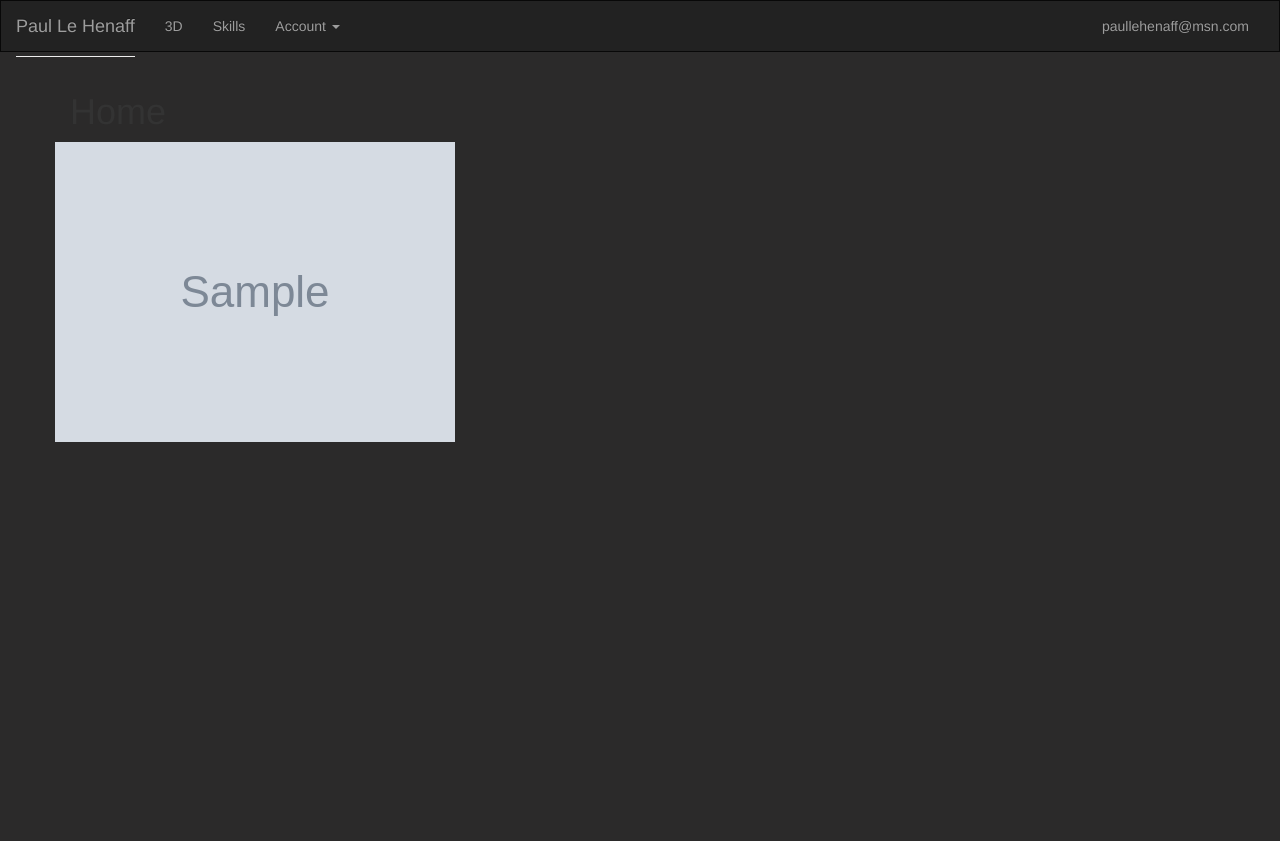
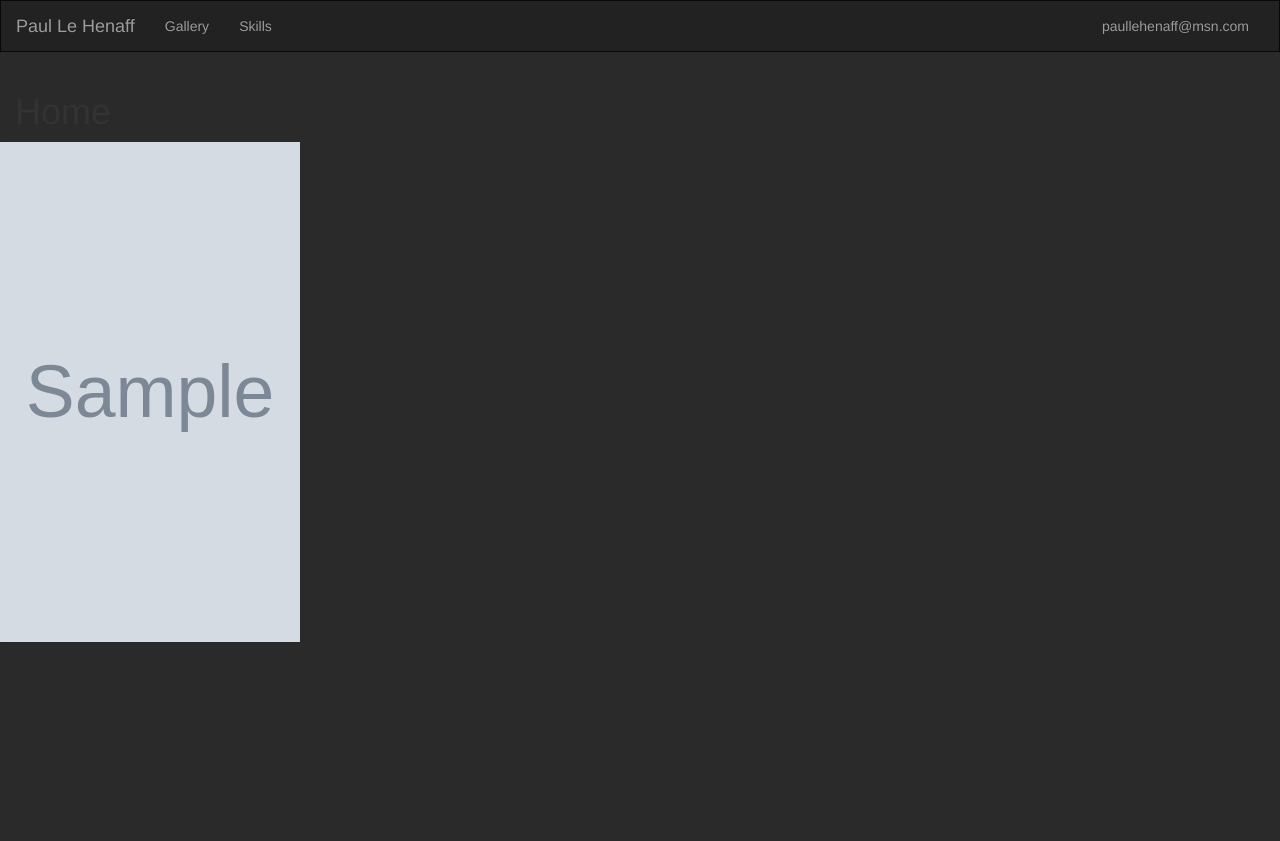
Before and after one commit to gordon13/portfolio, a Django app: template mainapp/templates/app/index.html in a window 1280 px wide. Shown: the top 841 px of the page. Run offline with Django 3.2, Linux system fonts and the light colour scheme; the template is opened without the code that fills it: most values are stand-ins (such as "Sample title", 1, 10 or a date in 2020); grey boxes marked "Sample" are stand-in pictures; some libraries are stand-ins or nearby versions.

Commit message:
Fixed media directory and Started work on gallery effects

```diff
--- a/app/settings.py
+++ b/app/settings.py
@@ -121,8 +121,8 @@
 
 STATIC_URL = '/static/'
 
-MEDIA_ROOT = os.path.join(BASE_DIR, '/media/')
-
+MEDIA_ROOT = os.path.abspath(os.path.dirname(__name__)) + '\mainapp\media\\'
+print(MEDIA_ROOT)
 MEDIA_URL = '/media/'
 
 
--- a/app/urls.py
+++ b/app/urls.py
@@ -27,3 +27,6 @@
     url(r'^threedee/$', views.threedee, name='threedee'),
     url(r'^skills/$', views.skills, name='skills'),
 ]
+
+if settings.DEBUG:
+    urlpatterns.append(url(r'^media/(?P<path>.*)$', 'django.views.static.serve', {'document_root': settings.MEDIA_ROOT, 'show_indexes': True}))
--- a/mainapp/static/css/theme.css
+++ b/mainapp/static/css/theme.css
@@ -6,8 +6,34 @@
     border-radius: 0px;
 }
 
-/* body */
+.brand .nametag {
+	border-radius: 50%;
+	background-color: green;
+}
+
+/*///////////  body /////////////*/
 body {
 	min-height: 2000px;
 	background-color: #2B2A2A;
 }
+
+/*//////////// gallery ////////////////*/
+.gallery .thumbnail{
+	display: inline-block;
+}
+
+/* thumbnails */
+.thumbnail {
+	/*background-image: url("http://i.stack.imgur.com/2OrtT.jpg");*/
+    background-position: 50%, 50%;
+    background-size: cover;
+    width:300px;
+    height:500px;
+	padding: 0;
+    border-radius: 0;
+	border: none;
+}
+.thumbnail .overlay {
+	background-color: rgba(12, 12, 12, 0.65);
+
+}
--- /dev/null
+++ b/mainapp/static/js/custom.js
@@ -0,0 +1,9 @@
+// gallery thumbnail darkening effect
+$(".thumbnail").mouseenter( function (){
+  console.log("mouse in")
+  $(".overlay").show();
+  $(this).find(".overlay").hide();
+}).mouseleave( function (){
+  console.log("mouse out");
+  $(".overlay").hide();
+});
--- a/mainapp/templates/app/index.html
+++ b/mainapp/templates/app/index.html
@@ -3,8 +3,12 @@
 {% load app_extras %}
 <h1>Home</h1>
 <div class="row">
+	<div class="gallery">
 	{% for piece in pieces %}
-		<img src="{{piece.image.url}}"></img>
+			<div class="thumbnail" style="background-image: url('{{piece.image.url}}');">
+				<div class="overlay" style="width: 100%; height: 100%; display: none;"></div>
+			</div>
 	{% endfor %}
+	</div>
 </div>
 {% endblock %}
--- a/mainapp/templates/base.html
+++ b/mainapp/templates/base.html
@@ -18,27 +18,18 @@
           <span class="icon-bar"></span>
           <span class="icon-bar"></span>
         </button>
-        <a class="navbar-brand" href="{% url 'index' %}">Paul Le Henaff <br>
-        <hr></a>
+        <a class="navbar-brand" href="{% url 'index' %}">
+        <div class="nametag">
+        Paul Le Henaff
+        </div>
+        </a>
       </div>
       <div id="navbar" class="navbar-collapse collapse">
         <ul class="nav navbar-nav">
           {% url 'threedee' as threedee%}
-          <li class="{% if request.path == threedee %}active{% endif %}"><a href="{{threedee}}">3D</a></li>
+          <li class="{% if request.path == threedee %}active{% endif %}"><a href="{{threedee}}">Gallery</a></li>
           {% url 'skills' as skills%}
           <li class="{% if request.path == skills %}active{% endif %}"><a href="{{skills}}">Skills</a></li>
-          <li class="dropdown">
-            <a href="#" class="dropdown-toggle" data-toggle="dropdown" role="button" aria-haspopup="true" aria-expanded="false">Account <span class="caret"></span></a>
-            <ul class="dropdown-menu">
-              <li><a href="#">Profile</a></li>
-              <li><a href="#">My tasks</a></li>
-              <li><a href="#">My submissions</a></li>
-              <li role="separator" class="divider"></li>
-              <li class="dropdown-header">Nav header</li>
-              <li><a href="#">Separated link</a></li>
-              <li><a href="#">One more separated link</a></li>
-            </ul>
-          </li>
         </ul>
         <ul class="nav navbar-nav navbar-right">
           <li><a href="#">paullehenaff@msn.com</a></li>
@@ -46,12 +37,13 @@
       </div><!--/.nav-collapse -->
     </div><!--/.container-fluid -->
 </nav>
-<div class="container">
+<div class="container-fluid">
 	{% block content %}
 	{% endblock %}
 </div>
 
 <script src="{% static 'js/jquery-1.10.2.min.js' %}" rel="text/javascript"></script>
 <script src="{% static 'js/bootstrap.min.js' %}" rel="text/javascript"></script>
+<script src="{% static 'js/custom.js' %}" rel="text/javascript"></script>
 </body>
 </html>
```
Also changed, not shown: mainapp/media/images/bullfrog_beauty.jpg (added), mainapp/media/images/default_image.png (added), mainapp/media/images/pistachios_render.jpg (added), mainapp/media/images/rat_beauty.jpg (added), mainapp/media/images/rat_ground_flying.jpg (added), mainapp/media/images/shaman-character.jpg (added).
